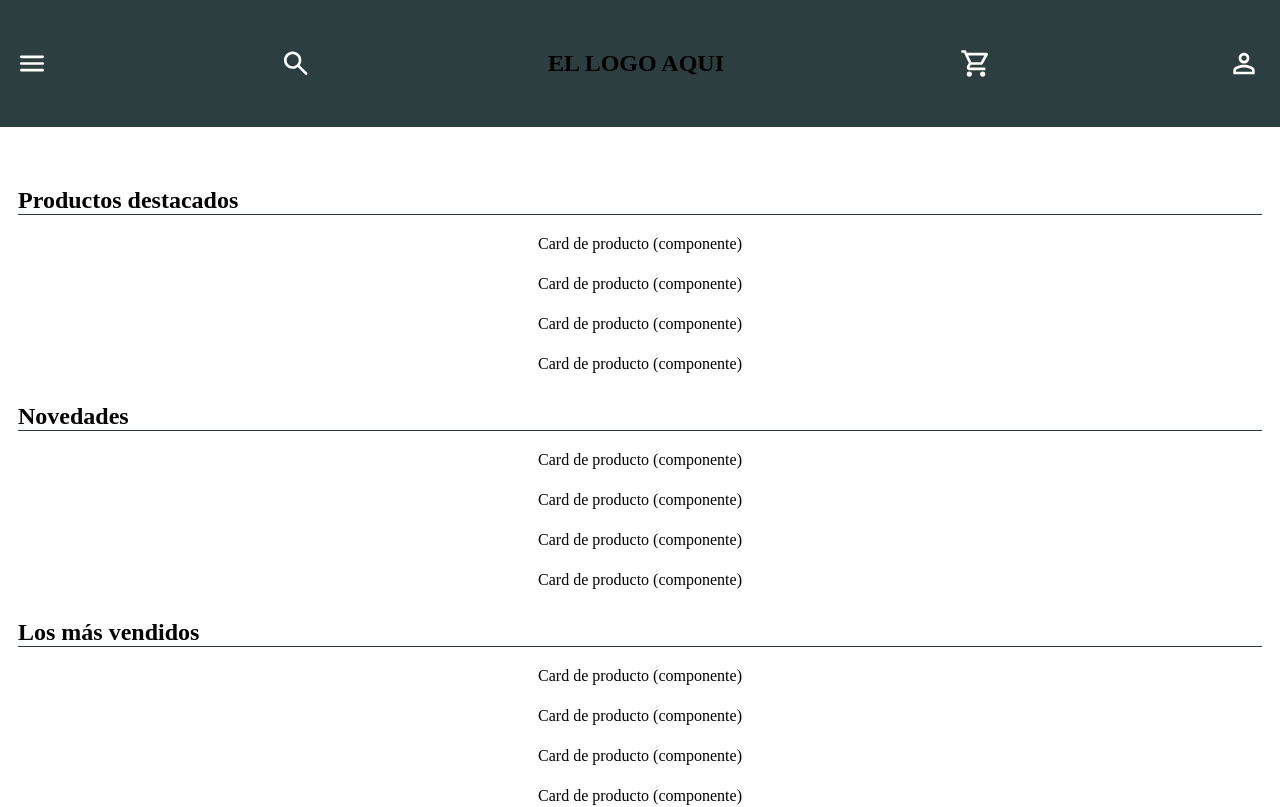
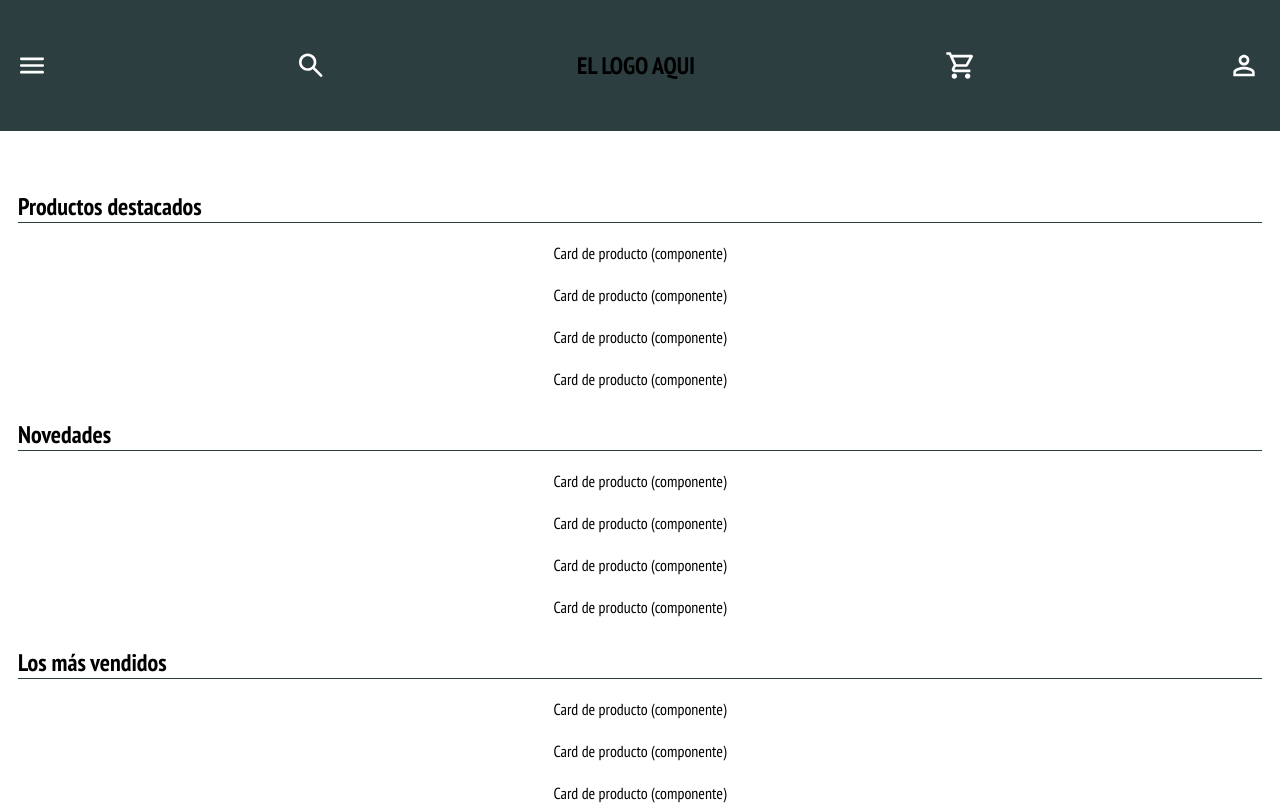
Before and after one commit to krakenfull25/proyectoSouthsix, a SvelteKit app: page / in a window 1280 px wide. Shown: the top 807 px of the page. Built offline with nearby package versions, Linux system fonts and the light colour scheme.

Commit message:
Añadir fuente PT Sans Narrow

```diff
--- a/src/app.html
+++ b/src/app.html
@@ -1,8 +1,9 @@
 <!doctype html>
-<html lang="en">
+<html lang="es">
 	<head>
 		<meta charset="utf-8" />
 		<meta name="viewport" content="width=device-width, initial-scale=1" />
+		<link href="https://fonts.googleapis.com/css2?family=PT+Sans+Narrow:wght@400;700&display=swap" rel="stylesheet">
 		%sveltekit.head%
 	</head>
 	<body data-sveltekit-preload-data="hover">
--- a/src/routes/+page.svelte
+++ b/src/routes/+page.svelte
@@ -23,6 +23,7 @@ pasar por cards.
     :global(body, html) {
     margin: 0;
     padding: 0;
+    font-family: 'PT Sans Narrow', sans-serif;
   }
   :global(*){
     box-sizing: border-box;
```
